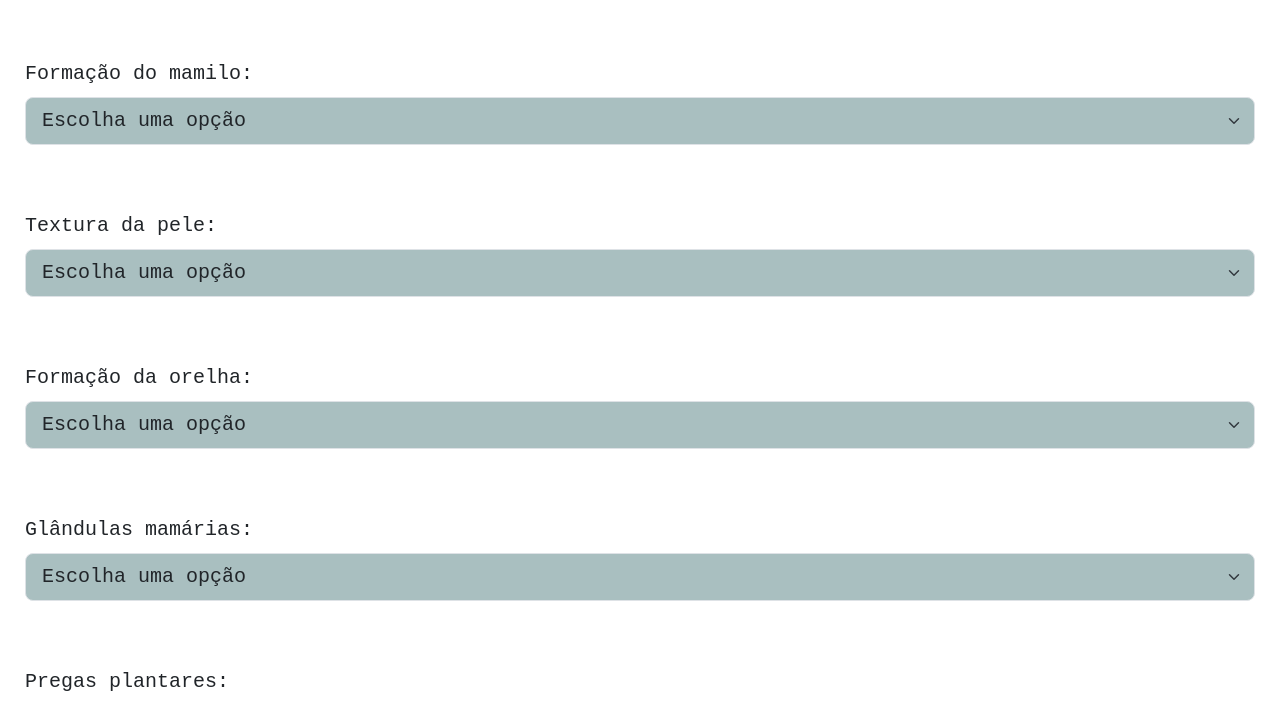
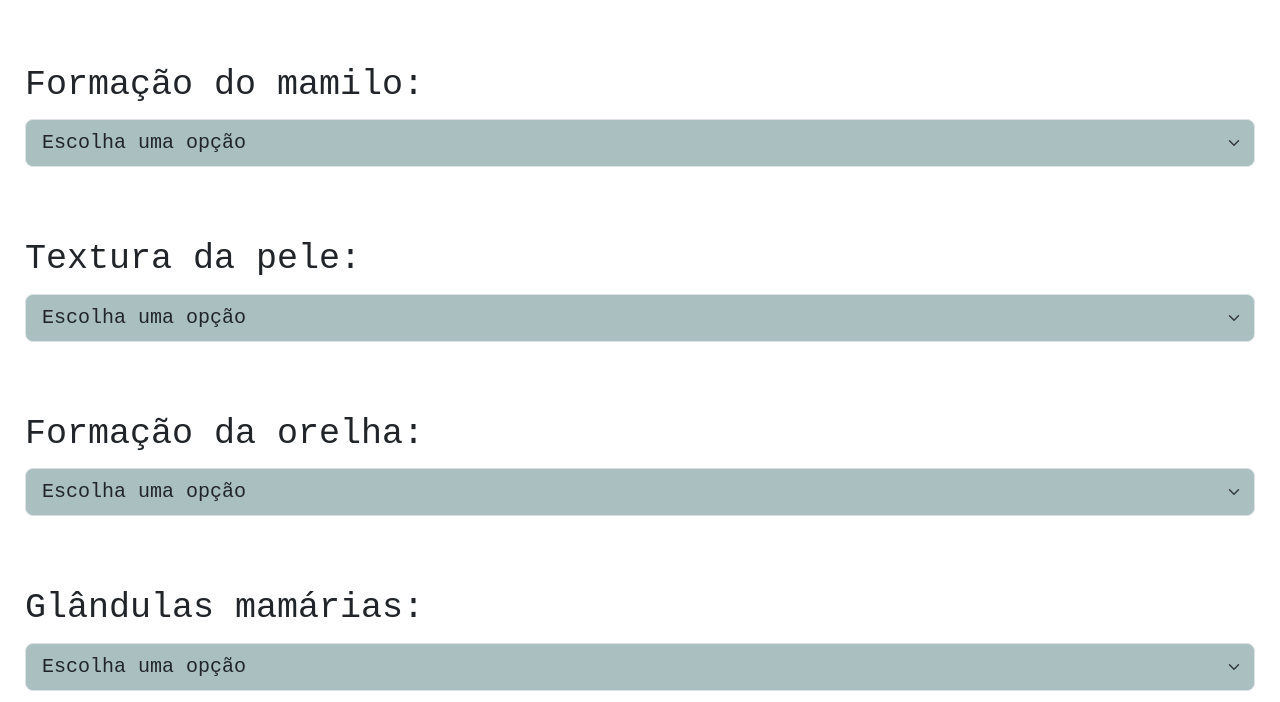
Before and after one commit to IudeK/Dr.DanWeb, a plain HTML site: page index.html in a window 1280 px wide. Shown: the part 528-1230 px from the top of the page. Drawn offline with nearby package versions, Linux system fonts and the light colour scheme.

Commit message:
Update index.html

```diff
--- a/index.html
+++ b/index.html
@@ -31,7 +31,7 @@
 
     <div class="col-12" style="margin-top: 3%; padding: 25px;">
         <div class="form-group">
-            <label for="opcoes" class="form-label mb-2" style="font-size: 20px; font-family: 'Courier New', Courier, monospace;">Formação do mamilo:</label>
+            <label for="opcoes" class="form-label mb-2" style="font-size: 35px; font-family: 'Courier New', Courier, monospace;">Formação do mamilo:</label>
             <select id="op1" class="form-select form-select-lg mb-3" style="background-color:rgb(169, 191, 192); font-family: 'Courier New', Courier, monospace;" aria-label="Selecione uma opção" id="opcoes" required>
               <option selected disabled>Escolha uma opção</option>
               <option value="0">Mamilo pouco visível, sem aréola</option>
@@ -44,7 +44,7 @@
 
     <div class="col-12" style="padding: 25px;">
         <div class="form-group">
-            <label for="opcoes" class="form-label mb-2" style="font-size: 20px; font-family: 'Courier New', Courier, monospace;">Textura da pele:</label>
+            <label for="opcoes" class="form-label mb-2" style="font-size: 35px; font-family: 'Courier New', Courier, monospace;">Textura da pele:</label>
             <select id="op2" class="form-select form-select-lg mb-3" style="background-color:rgb(169, 191, 192); font-family: 'Courier New', Courier, monospace;" aria-label="Selecione uma opção" id="opcoes" required>
               <option selected disabled>Escolha uma opção</option>
               <option value="0">Fina, gelatinosa</option>
@@ -58,7 +58,7 @@
 
     <div class="col-12" style="padding: 25px;">
         <div class="form-group">
-            <label for="opcoes" class="form-label mb-2" style="font-size: 20px; font-family: 'Courier New', Courier, monospace;">Formação da orelha:</label>
+            <label for="opcoes" class="form-label mb-2" style="font-size: 35px; font-family: 'Courier New', Courier, monospace;">Formação da orelha:</label>
             <select id="op3" class="form-select form-select-lg mb-3" style="background-color:rgb(169, 191, 192); font-family: 'Courier New', Courier, monospace;" aria-label="Selecione uma opção" id="opcoes" required>
               <option selected disabled>Escolha uma opção</option>
               <option value="0">Chata, disforme, pavilhão não encurvado</option>
@@ -71,7 +71,7 @@
 
     <div class="col-12" style="padding: 25px;">
         <div class="form-group">
-            <label for="opcoes" class="form-label mb-2" style="font-size: 20px; font-family: 'Courier New', Courier, monospace;">Glândulas mamárias:</label>
+            <label for="opcoes" class="form-label mb-2" style="font-size: 35px; font-family: 'Courier New', Courier, monospace;">Glândulas mamárias:</label>
             <select id="op4" class="form-select form-select-lg mb-3" style="background-color:rgb(169, 191, 192); font-family: 'Courier New', Courier, monospace;" aria-label="Selecione uma opção" id="opcoes" required>
                 <option selected disabled>Escolha uma opção</option>
                 <option value="0">Ausência de tecido mamário</option>
@@ -84,7 +84,7 @@
 
     <div class="col-12" style="padding: 25px;">
         <div class="form-group">
-            <label for="opcoes" class="form-label mb-2" style="font-size: 20px; font-family: 'Courier New', Courier, monospace;">Pregas plantares:</label>
+            <label for="opcoes" class="form-label mb-2" style="font-size: 35px; font-family: 'Courier New', Courier, monospace;">Pregas plantares:</label>
             <select id="op5" class="form-select form-select-lg mb-3" style="background-color:rgb(169, 191, 192); font-family: 'Courier New', Courier, monospace;" aria-label="Selecione uma opção" id="opcoes" required>
               <option selected disabled>Escolha uma opção</option>
               <option value="0">Ausentes</option>
```
